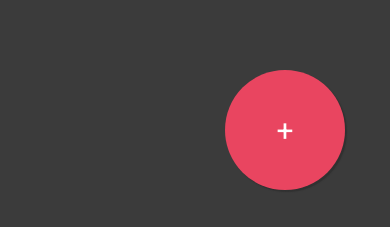
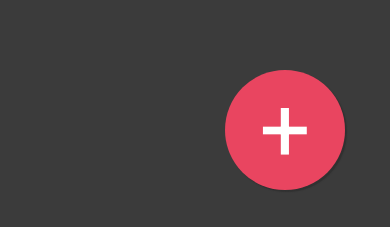
Before and after one commit to neerajsurjaye/library, a plain HTML site: page index.html in a window 390 px wide. Shown: the part 614-841 px from the top of the page. Drawn offline with Linux system fonts and the light colour scheme.

Commit message:
mobile support

```diff
--- a/css/style.css
+++ b/css/style.css
@@ -327,7 +327,7 @@ body{
         width: 120px;
         height: 120px;
         background-color: var(--warn);
-        font-size: 30px;
+        font-size: 90px;
         font-weight: 400;
         display: flex;
         align-items: center;
```
